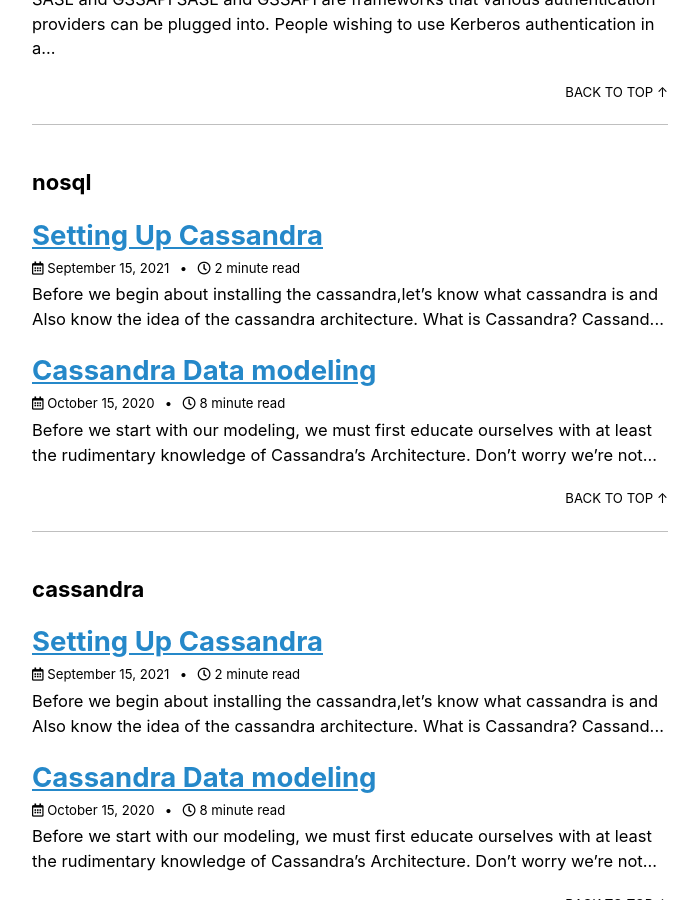
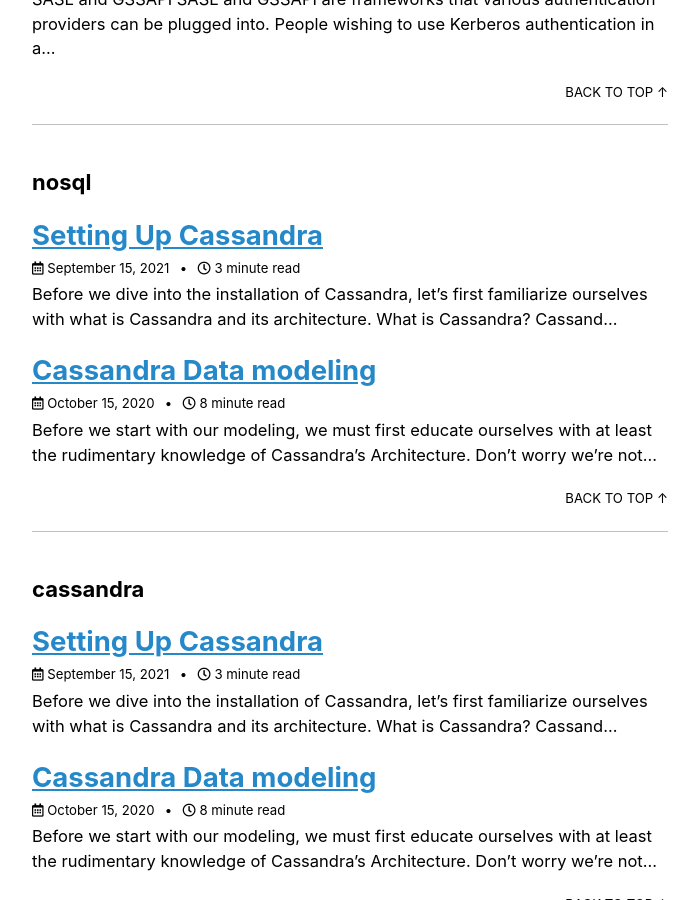
Before and after one commit to EKbanaML/ekbanaml.github.io, a Jekyll site: the page built from _pages/tag-archive.md, in a window 1280 px wide and 900 px high, scrolled down 3306 px. Shown: the whole window, without its empty margins (290-989 px from the left). Built offline with Jekyll 4.4.1, drawn with Linux system fonts in a browser that asks for light colours; cached includes are drawn as plain includes; a script that is not in the unit is left out; comment, search, counter and statistics services are not loaded; some of the changed lines change nothing that is shown; some of the changed text lies outside the part shown.

Commit message:
mistaken improved spelling,spaces,commas,full stops,added link

````diff
--- a/_posts/Cassandra/2021-09-15-cassandra-setup.md
+++ b/_posts/Cassandra/2021-09-15-cassandra-setup.md
@@ -14,17 +14,17 @@
 author: sudip
 ---
 
-Before we begin about installing the cassandra,let’s know what cassandra is and Also know the idea of the cassandra architecture.
+Before we dive into the installation of Cassandra, let's first familiarize ourselves with what is Cassandra and its architecture.
 
 #### What is Cassandra?
-Cassandra is a NoSql distributed database(Decentralised) based on peer-peer architecture as it is masterless with high availability,
-scalability and data distribution across multiple nodes.With High Availability service there is no single point of failure
+Cassandra is a NoSQL distributed database(Decentralised) based on peer-peer architecture as it is masterless with high availability,
+ scalability and data distribution across multiple nodes. With high availability service, there is no single point of failure.
 
 #### Architecture of Cassandra
 ![architectureofcassandra]({{ site.url }}{{ site.baseurl }}/assets/images/cassandra/architecture.png)
 
-The design of cassandra is based to handle enormous amount of data across multiple nodes without any single point of failure.Cassandra
-has peer-peer distributed system across it’s nodes,and data is distributed among all the nodes in a cluster.
+The design of cassandra is based to handle enormous amount of data across multiple nodes without any single point of failure. Cassandra
+has peer-peer distributed system across it’s nodes, and data is distributed among all the nodes in a cluster.
 
 1) All the nodes in a cluster play the same role. Each node is independent and at the same time interconnected to other nodes.
 
@@ -38,7 +38,7 @@
 
 #### Installation Methods
 
-Let’s start,there are three common methods of installing the cassandra
+Let’s start, there are three common methods of installing the cassandra i.e.
 
 1) **Docker Image**
 
@@ -46,18 +46,18 @@
 
 3) **Tarball binary file**
 
-For **Docker image installation**,you need Docker install in your system.If you got Docker in your system,pull the cassandra image from
-dockerhub and start the cassandra with run command.
+For **Docker image installation**, you need Docker be installed in your system. If you already have it, then you need to pull the cassandra
+image from dockerhub. To install it, click on this [link](https://cassandra.apache.org/doc/latest/cassandra/getting_started/installing.html#installing-the-docker-image).
 
-For **Package installation** in  Debian-based distributions(UBUNTU) you can install cassandra using APT.Note that to install cassandra using
-APT requires root permission and a new Cassandra OS user is created along with its binaries and configuration files.
+For **Package installation** in  Debian-based distributions(ubuntu), you can install cassandra using APT. Note that to install cassandra using
+APT requires root permission and a new Cassandra OS user is created along with its binaries and configuration files. To install it, click on this [link](https://cassandra.apache.org/doc/latest/cassandra/getting_started/installing.html#installing-the-debian-packages).
 
-For **Tarball binary file installation**,download the tar file and extract it.The tarball file extracts all of its contents and its binaries,
-configuration in the directory respectively.Here,your are going to install the cassandra using tarball binary file..
+For **Tarball binary file installation**, download the tar file and extract it. The tarball file extracts all of its contents and its binaries,
+configuration in the directory respectively. Here, we are going to install the cassandra using tarball binary file. To install it, click on this [link](https://cassandra.apache.org/doc/latest/cassandra/getting_started/installing.html#installing-the-binary-tarball).
 
 #### Installing the cassandra using binary tarball
 
-1) Verify if JAVA is installed in your system.Otherwise install JAVA in your system.
+1) Verify if **java** is installed in your system. Otherwise install **java** in your system.
 
 2) Download the tarball file of cassandra from this site and extract it.
 
@@ -74,28 +74,28 @@
 pylib/
 tools/
 ```
-1) The **bin** directory consists of commands to run cassandra,nodetool,cqlsh and SSTable tools.
+1) The **bin** directory consists of commands to run cassandra, nodetool, cqlsh and SSTable tools.
 
-2) The directory **conf** consists of a cassandra.yaml file in which the configuration is available to start a single node cassandra cluster.
-   For multi-node cluster,the configuration must be modified to required criteria.
+2) The **conf** directory consists of a cassandra.yaml file in which the configuration is available to start a single node cassandra cluster.
+   For multi-node cluster, the configuration must be modified to required criteria.
 
-3) The **data** directory consists of information on commit logs,hints and SSTables.
+3) The **data** directory consists of information on commit logs, hints and SSTables.
 
 4) The **logs** directory consist of system and debug logs.
 
 #### Setting Up Cassandra in Cluster
 
-In our cluster,we are using 4 nodes and setting up cassandra in it.But you can setup up in any number of cluster in your machines.
-The process of setting up cassandra is given below:
+In our cluster,we are using 4 nodes and setting up cassandra in it. But you can setup up in any number of clusters in your machine.
+ The process of setting up cassandra is given below:
 
-1) Firstly,Install the cassandra using tarball file in a node as mentioned in  above.
+1) Firstly, Install the cassandra using tarball file in your machine(node) as mentioned in  [above]({{ site.baseurl }} #installation-methods).
 
-2) Secondly,in the conf directory there is cassandra.yaml file which holds the configuration file and loads during startup of cassandra.
-   Add ip address of the nodes which you wanna connect in the seeds field found in cassandra.yaml file.
+2) Secondly, in the **conf** directory there is cassandra.yaml file which holds the configuration file and loads during startup of cassandra.
+    Add ip address of the nodes which you wanna connect in the seeds field found in cassandra.yaml file.
 
 ![seedsInfo]({{ site.url }}{{ site.baseurl }}/assets/images/cassandra/seeds.png)
 
-3) Repeat above steps in all the nodes
+3) Repeat above steps in all the nodes.
 
 4) At last start the cassandra in every node using the command:
-   **bin/cassandra -f**   which is found in the bin directory of the extracted tarball file of cassandra.
+   **bin/cassandra -f**   which is found in the **bin** directory of the extracted tarball file of cassandra.
````
